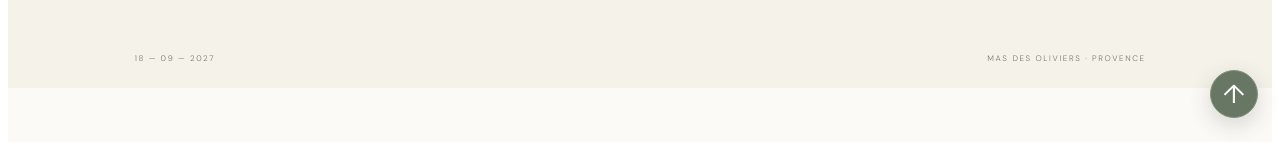
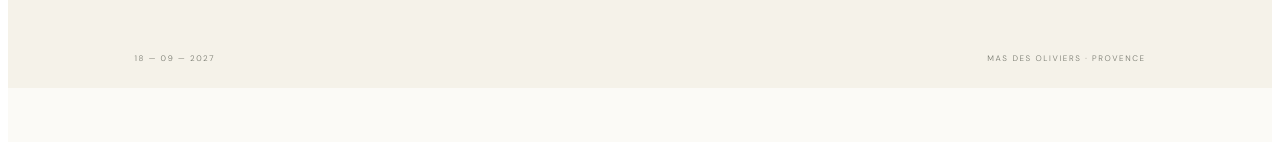
Before and after one commit to chirelhalioua/cbyc-mariage-sauge, a Nuxt app: page / in a window 1280 px wide. Shown: the part 658-800 px from the top of the page. Built offline with nearby package versions, Linux system fonts and the light colour scheme; a web font is replaced by a local one.

Commit message:
Show back-to-top button only after scrolling

```diff
--- a/pages/index.vue
+++ b/pages/index.vue
@@ -6,6 +6,8 @@ const now = ref(new Date())
 let countdownTimer: ReturnType<typeof setInterval> | undefined
 let revealObserver: IntersectionObserver | undefined
 onMounted(() => {
+  window.addEventListener('scroll', handleScroll, { passive: true })
+  handleScroll()
   countdownTimer = setInterval(() => { now.value = new Date() }, 1000)
   revealObserver = new IntersectionObserver((entries) => {
     entries.forEach((entry) => {
@@ -21,6 +23,7 @@ onMounted(() => {
   })
 })
 onUnmounted(() => {
+  window.removeEventListener('scroll', handleScroll)
   if (countdownTimer) clearInterval(countdownTimer)
   revealObserver?.disconnect()
 })
@@ -34,6 +37,8 @@ function chooseGuests(value: string) { guests.value = value; guestsOpen.value =
 const note = ref('')
 const sent = ref(false)
 const mobileMenuOpen = ref(false)
+const showBackToTop = ref(false)
+function handleScroll() { showBackToTop.value = window.scrollY > 320 }
 
 function sendReply() {
   if (!guestName.value.trim() || !email.value.trim()) return
@@ -140,7 +145,7 @@ function sendReply() {
       <div v-else class="success"><h3>Merci {{ guestName }} !</h3><p>Votre réponse a bien été prise en compte dans cette démonstration.</p></div>
       <small class="demo-note">Modèle de démonstration : le formulaire n'enregistre et n'envoie pas encore les réponses.</small>
     </section>
-    <a class="back-to-top" href="#top" aria-label="Remonter en haut du site" title="Retour en haut">↑</a>
+    <a v-if="showBackToTop" class="back-to-top" href="#top" aria-label="Remonter en haut du site" title="Retour en haut">↑</a>
     <footer><div class="footer-brand">É <span>&</span> A</div><p class="script">À très bientôt pour célébrer l'amour</p><small>INVITATION IMAGINÉE AVEC <a href="https://www.cbyc-invitations.fr/" target="_blank" rel="noopener noreferrer">C BY C</a></small></footer>
   </main>
 </template>
```
